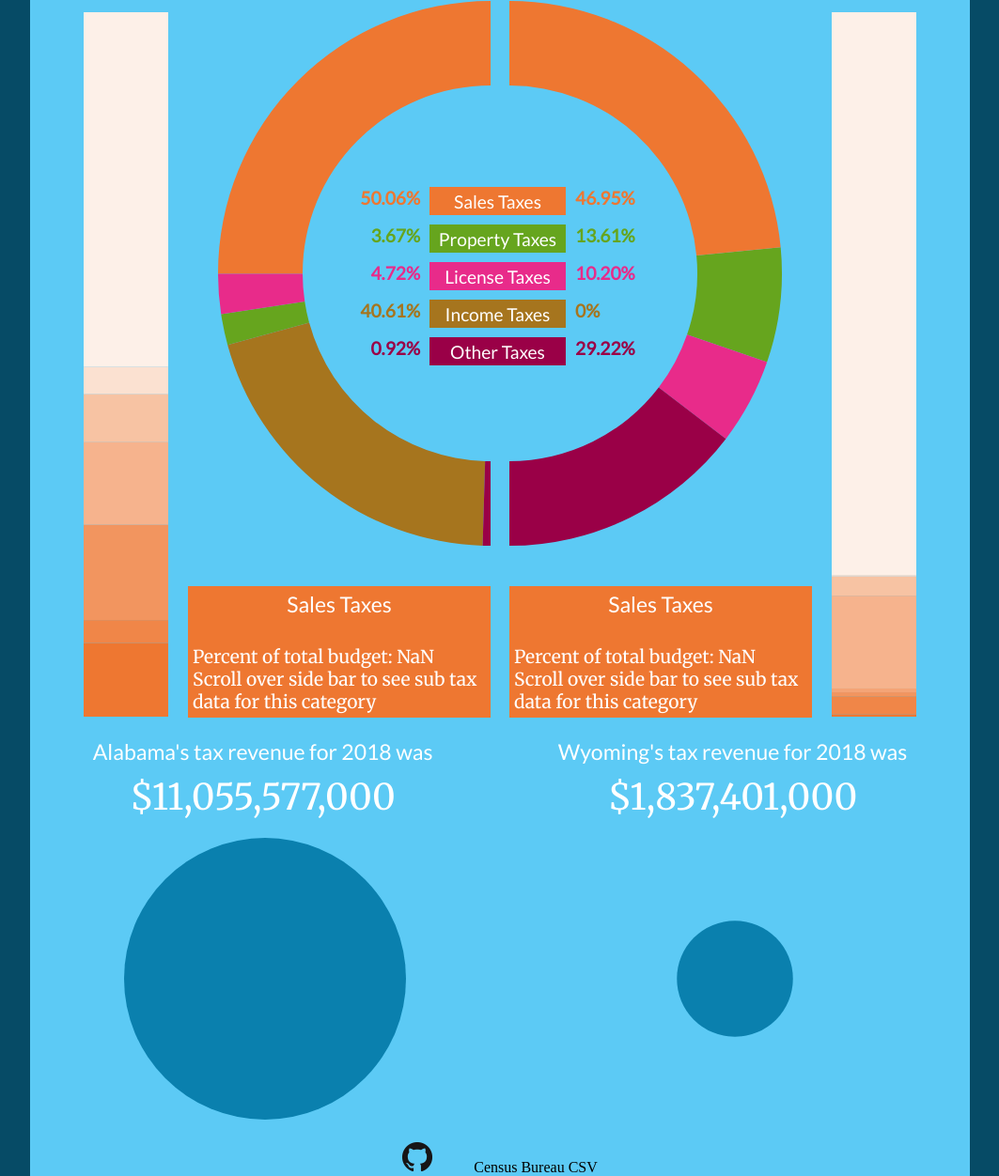
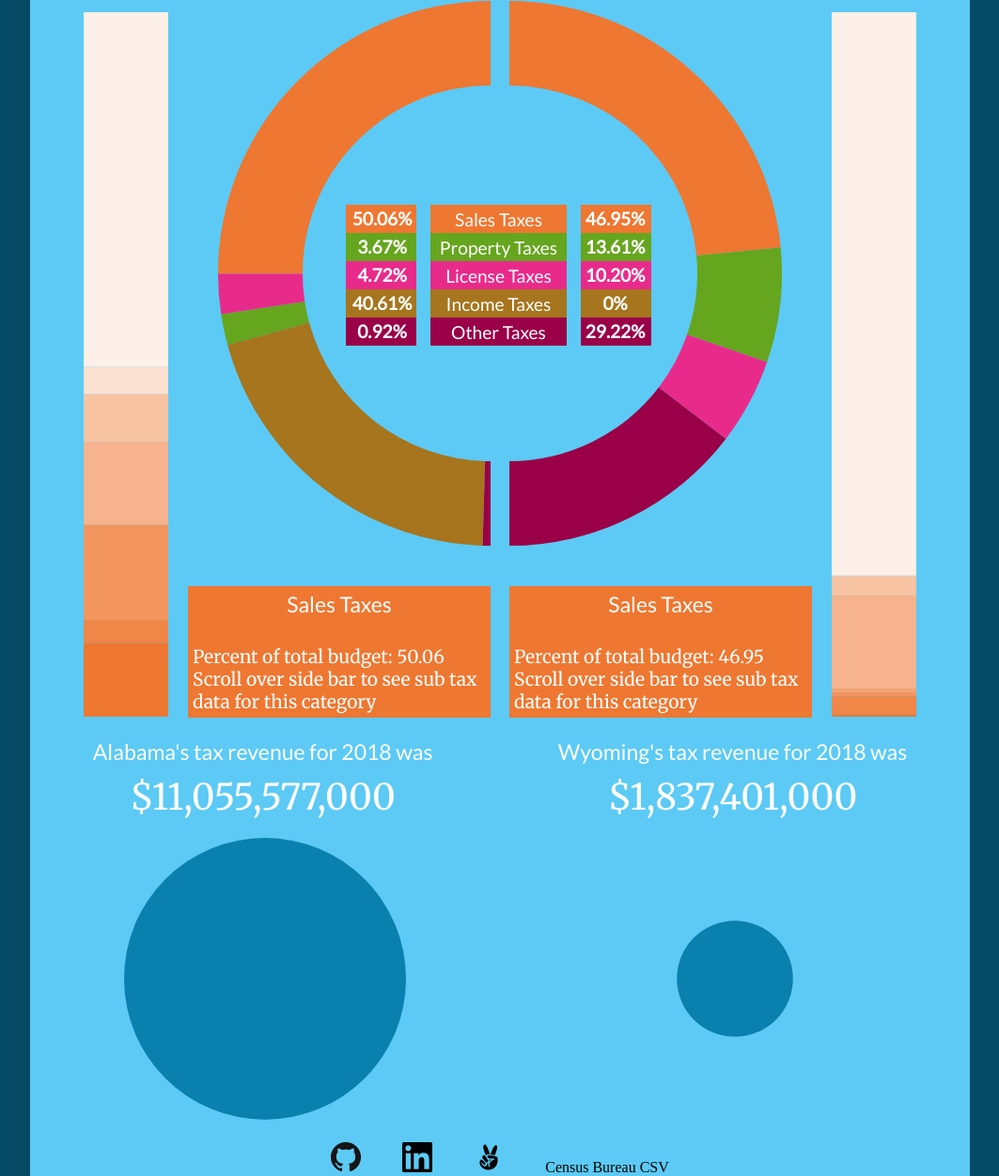
Before and after one commit to jollyoldsaintnixon/TaxSpendingVisualization, a website built with webpack: page index.html in a window 1280 px wide. Shown: the part 168-1420 px from the top of the page at 94% size, without its empty margins (108-1171 px from the left). Built offline with nearby package versions, Linux system fonts and the light colour scheme.

Commit message:
Refine existing subdata functionality and add links to footer

```diff
--- a/index.html
+++ b/index.html
@@ -69,6 +69,14 @@
                 >
                 <img src='./src/assets/images/GitHub-Mark/PNG/GitHub-Mark-32px.png' class="icon-github"></img>
             </a>
+            <a target="_blank"
+                href="https://www.linkedin.com/in/lyell-mcmerty-4689a2191/">
+                <img src='./src/assets/images/linkedin.png' class="icon-"></img>
+            </a>
+            <a target="_blank"
+                href="https://angel.co/lyell-mcmerty">
+                <img src='./src/assets/images/angellist6.png' class="icon-"></img>
+            </a>
             <a target='_blank' href="https://www.census.gov/data/tables/2018/econ/stc/2018-annual.html">Census Bureau CSV</a>
         </footer>
     </main>
--- a/src/components/pie_chart_generator.js
+++ b/src/components/pie_chart_generator.js
@@ -69,6 +69,7 @@ export function PieChartGenerator(state, tax_type, pie_num, csv = "./src/assets/
         let income_taxes = []
         let other_taxes = []
         let property_taxes = []
+        // let state_budgets = {}
         // let sales_tax_obj = { tax_group: LABELS[4] }
         // parse the csv
         data.forEach((d, i) => {
@@ -153,7 +154,7 @@ export function PieChartGenerator(state, tax_type, pie_num, csv = "./src/assets/
             .style("fill", d => colors(d.data.key))
             .transition()
             .ease(d3.easeLinear)
-            .duration(750)
+            .duration(500)
             .attrTween('d', pieTween);
 
         // path.on("mouseover", (d, i) => {  // why doesn't this work?
--- a/src/components/pie_legend.js
+++ b/src/components/pie_legend.js
@@ -1,4 +1,5 @@
 import { CIRCLE_COLORS, LABELS} from './pie_chart_generator'
+import { updateSubData } from './subdata_generator'
 
 export const pieLegend = () => {
     const master_list = document.createElement("ul")
@@ -20,11 +21,11 @@ export const pieLegend = () => {
 
         left_box.classList.add('box', 'left-box')
         left_box.id = ('left-box-' + i)
-        left_box.style.color = CIRCLE_COLORS[i]
+        left_box.style.background = CIRCLE_COLORS[i]
 
         right_box.classList.add('box', 'right-box')
         right_box.id = ('right-box-' + i)
-        right_box.style.color = CIRCLE_COLORS[i]
+        right_box.style.background = CIRCLE_COLORS[i]
 
         text_box.classList.add('text-box')
         text_box.innerHTML = LABELS[i];
--- a/src/components/subdata_generator.js
+++ b/src/components/subdata_generator.js
@@ -68,28 +68,13 @@ export const updateSubData = (container_array, pie_num, ele) => {
         tax_stack_array.push(tax_stack)
         const layers = stack(tax_stack_array)
 
-        // const x = d3.scaleOrdinal()
-        //     .domain(layers[0].map(d => d.x))
-        //     // .range([10, width], 0)  // may be a quicker way to do this as there is only one bar
-        //     .range([width])
         const xScale = d3.scaleLinear()
             .domain([0, 1])
             .range([0, width])
 
-        // const colors = d3.scaleLinear()
-        //     .domain([1, 10])
-        //     .range(["red", "blue"])
-
         const new_colors = d3.scaleLinear().domain([0, keys.length])
             .range(["white", color_string])
 
-        // const colors = [color_string]
-        // const decrement = 100 / keys.length
-        // let next_color = LightenDarkenColor(color_string, decrement)
-        // while (colors.length < keys.length) {
-        //     colors.push(next_color)
-        //     next_color = LightenDarkenColor(next_color, decrement)
-        // }
         const yScale = d3.scaleLinear()
             .domain([0, d3.sum(Object.values(tax_stack))])  // the increment up to the total
             // .range([height, 0])
@@ -99,10 +84,6 @@ export const updateSubData = (container_array, pie_num, ele) => {
             .data(layers).enter()  // now there will be a g for every bar within the graph.
             .append("g")
             .attr("class", "sub-taxes-" + pie_num)
-
-        // .attr('fill', d => {
-
-        //     return colors(d)})
 
         const rect = g.selectAll("rect")  // making each obj of the correspond to a rect within the g
             .data(layer => layer); // pulling out each individual obj
@@ -130,7 +111,9 @@ export const updateSubData = (container_array, pie_num, ele) => {
                 return new_colors(++color_count)
             })
 
-        tooltipCreator(pie_num, tax_type)
+        const percent = ele ? ele.data.percent : null
+        setTimeout(() => {tooltipCreator(pie_num, tax_type, percent)}, 0)
+        // tooltipCreator(pie_num, tax_type)
 
     legendCreator(pie_num, keys, new_colors)
     // subDataLegend(new_colors, )
@@ -155,6 +138,7 @@ const colorChooser = (tax_type) => {
 }
 
 export const tooltipCreator = (pie_num, tax_type, percent) => {
+
     const sub_data_details = document.getElementById(`data-details-type-${pie_num}`)
     const relative_percent_details = document.getElementById(`relative-percent-${pie_num}`)
     const overall_percent_details = document.getElementById(`overall-percent-${pie_num}`)
--- a/src/styles/footer.scss
+++ b/src/styles/footer.scss
@@ -1,5 +1,6 @@
 [class*="icon-"] {
-
+    width: 32px;
+    height: auto;
 }
 
 footer {
--- a/src/styles/selectors.scss
+++ b/src/styles/selectors.scss
@@ -92,22 +92,26 @@ $zero: lighten($four, 60%);
 .master-list {
     position: absolute;
     z-index: 3;
-    top: 357px;
-    left: 330px;
+    top: 386px;
+    left: 351px;
     display: flex;
+    width: fit-content;
 }
 
-.master-list li {
-    margin: 10px 15px;
-    font-family: var(--sans)
+.master-list  {
+    // margin: 10px 15px; *
+    li {
+        font-family: var(--sans);
+        text-align: center;
+    }
+    ul {
+        color: white;
+        width: fit-content;
+    }
 }
 
-.text-list {
-
-}
 
 .text-box {
-    text-align: center;
     display: block;
     width: 145px;
     height: 30px;
@@ -117,16 +121,24 @@ $zero: lighten($four, 60%);
 }
 
 .left-list li {
-    text-align: right;
-    margin-right: -5px;
-      font-size: 1.2em;
-  font-weight: bolder;
+    // text-align: center;
+    // margin-right: -5px; *
+    font-size: 1.2em;
+    font-weight: bolder;
+    width: 75px;
+    padding: 3px;
+    padding-left: 5px;
+    margin-left: -15px;
 }
 
 .right-list li {
-    margin-left: -5px;
+    // margin-left: -5px; *
+    // text-align: left;
       font-size: 1.2em;
   font-weight: bolder;
+  width: 75px;
+  padding: 3px;
+  padding-right: 5px;
 }
 
 .box {
--- a/src/styles/sub_data.scss
+++ b/src/styles/sub_data.scss
@@ -50,7 +50,7 @@
 .sub-data-details-container {
     display: flex;
     justify-content: center;
-    width: 100%;
+    width: 70%;
     position: relative;
       bottom: 248px;
 
```
Also changed, not shown: README.md, dist/bundle.css, dist/bundle.js, src/assets/images/angellist.png (added), src/assets/images/angellist2.jpg (added), src/assets/images/angellist3.jpg (added), src/assets/images/angellist4.png (added), src/assets/images/angellist5.jpg (added), src/assets/images/angellist6.png (added), src/assets/images/linkedin.png (added).
